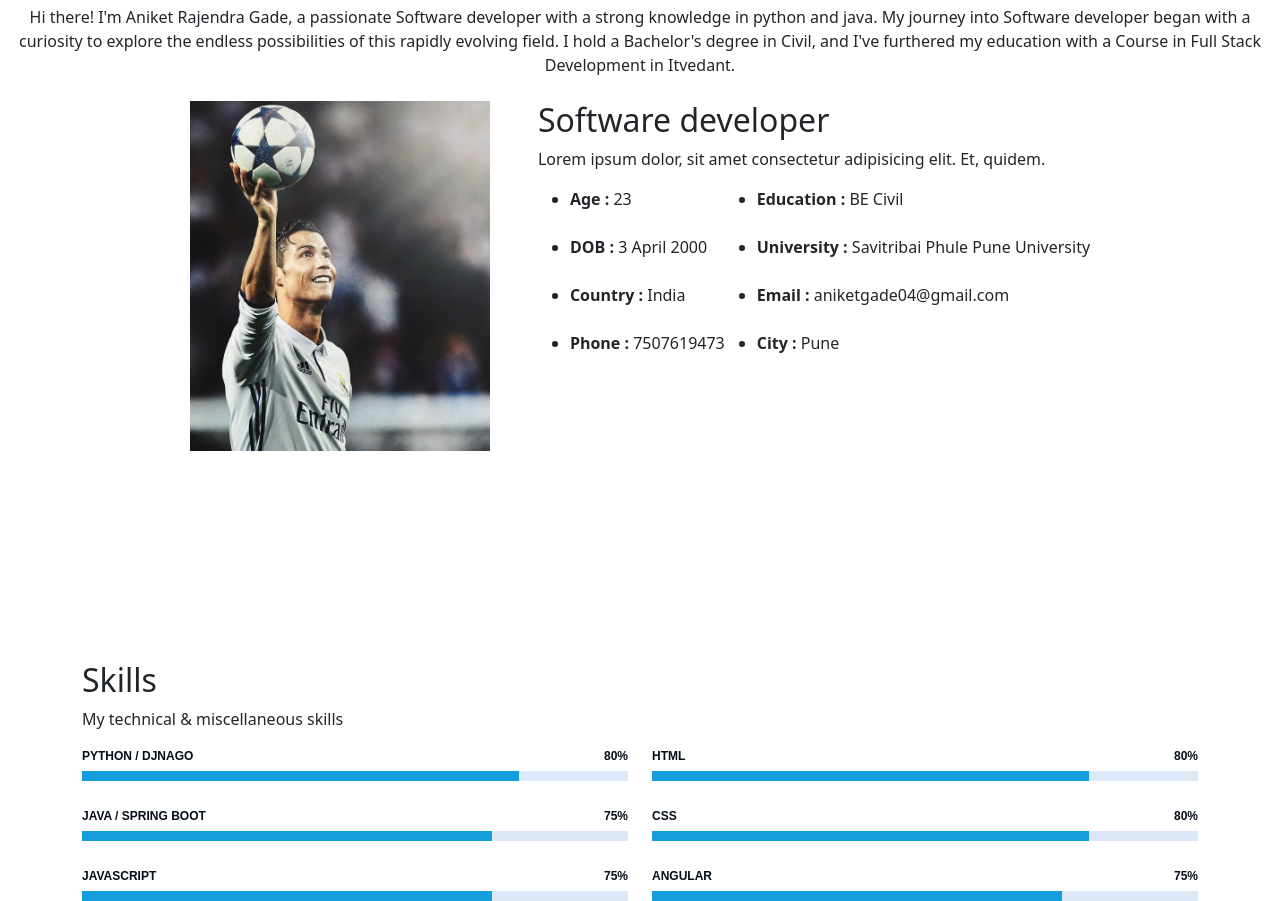
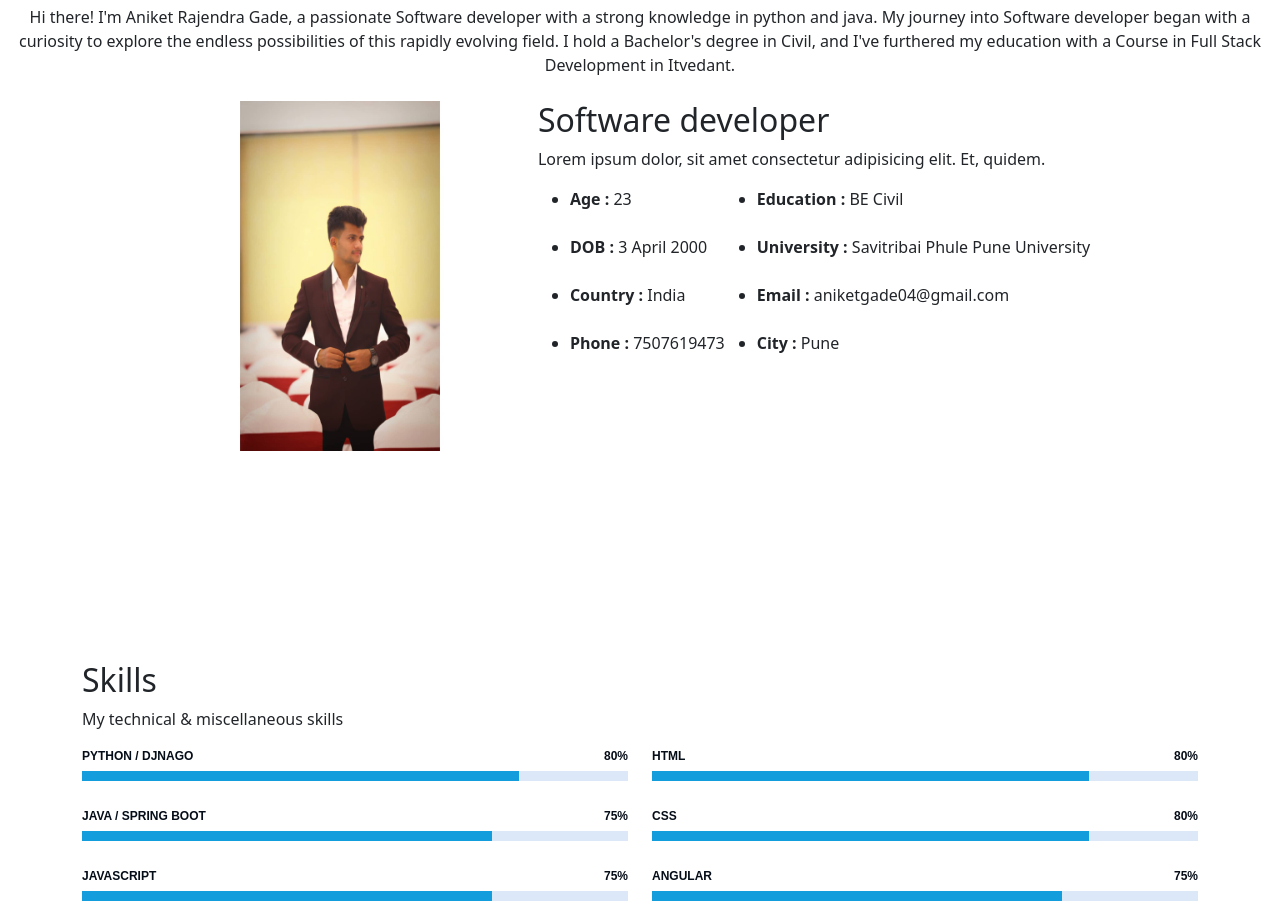
Before and after one commit to AniketRajendraGade/Portfolio, a plain HTML site: page index.html in a window 1280 px wide. Shown: the part 899-1800 px from the top of the page. Drawn offline with nearby package versions, Linux system fonts and the light colour scheme; a web font is replaced by a local one.

Commit message:
add new img

```diff
--- a/index.html
+++ b/index.html
@@ -70,7 +70,7 @@
 
     <div class="abt container mt-4   d-flex justify-content-center ">
       <div class="img ">
-        <img src="ronaldo.jpg" alt=""  width="300" height="350">
+        <img src="aniket.jpg" alt=""  width="300" height="350">
       </div>
 
       <div class="content ms-5  ">
```
Also changed, not shown: aniket.jpg (added).
